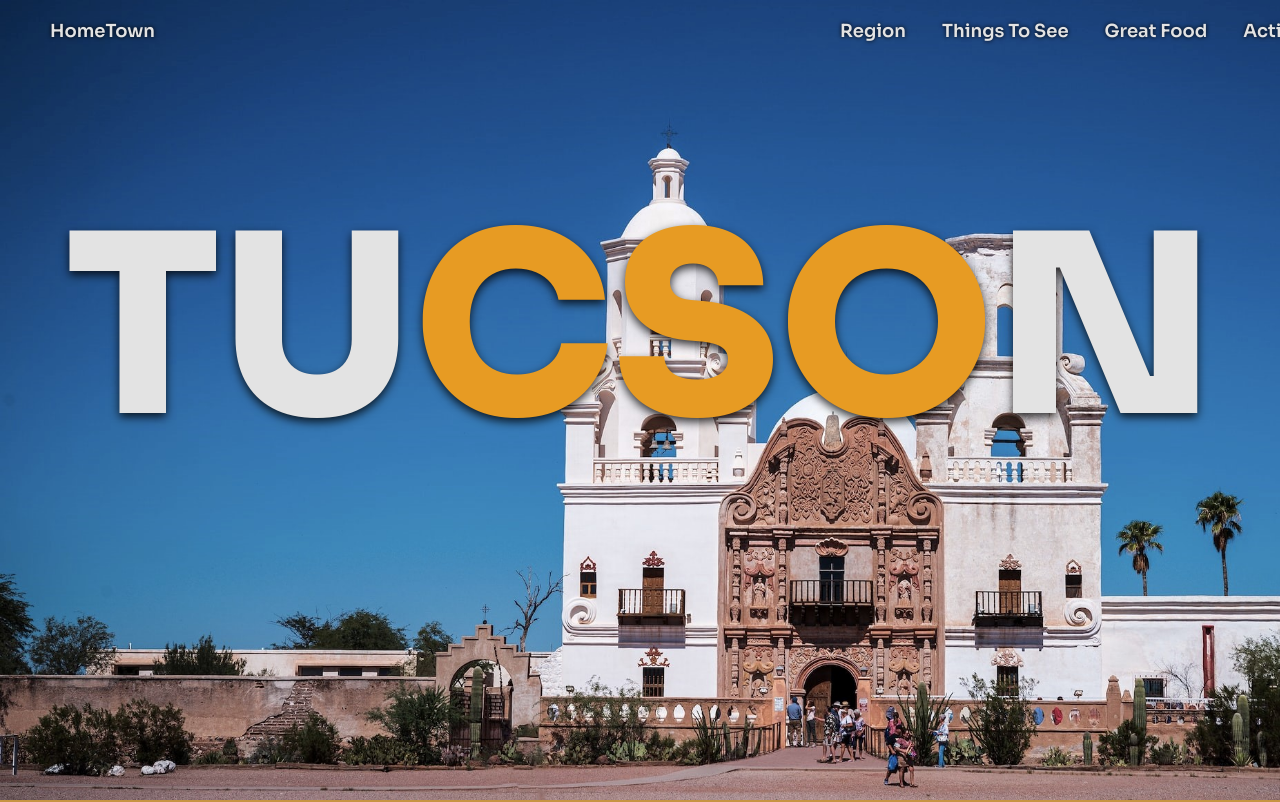
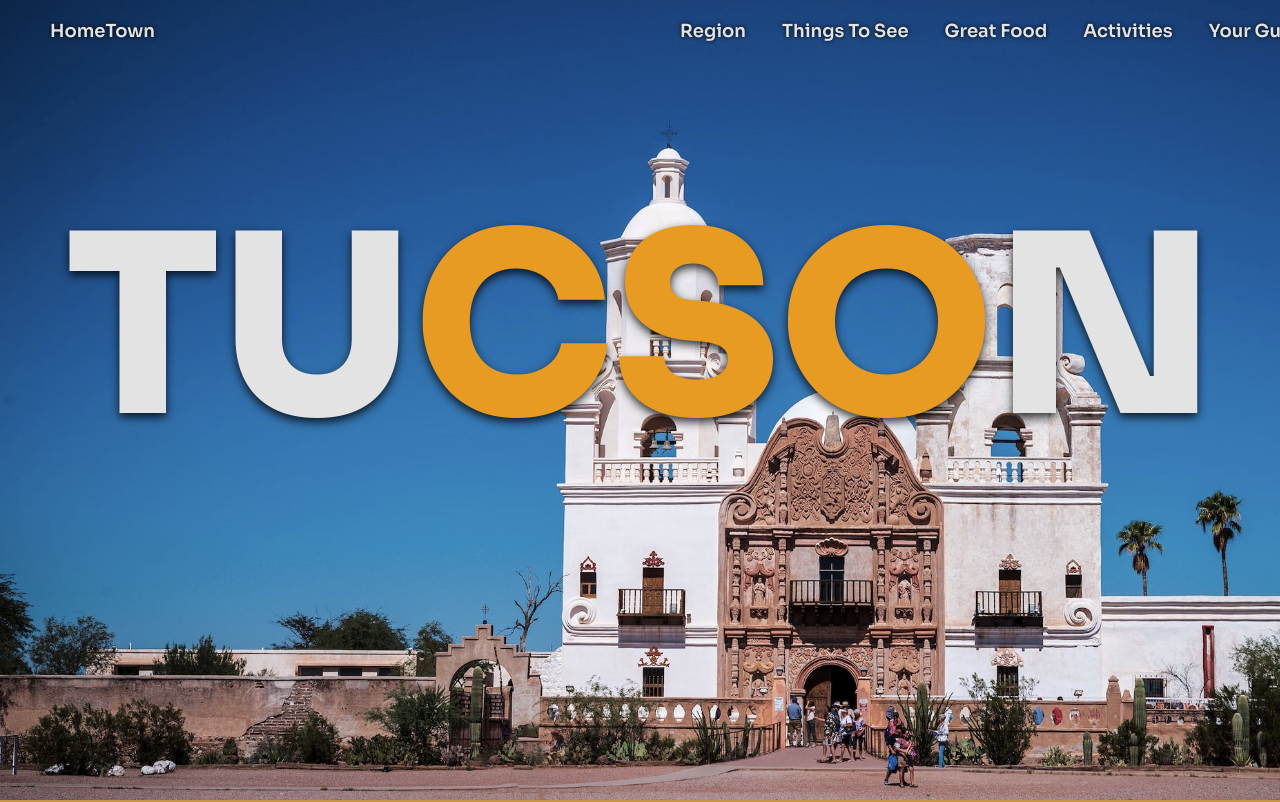
Before and after one commit to AvielDez/Home-Town, a plain HTML site: page index.html in a window 1280 px wide. Shown: the top 802 px of the page. Drawn offline with Linux system fonts and the light colour scheme.

Commit message:
Update styles.css

```diff
--- a/styles.css
+++ b/styles.css
@@ -94,7 +94,7 @@ header ul{
 .nav-container-header{ /*Used to keep the Navigation at the top. If I used flex display to align the nav bar items and used 'position: fixed' it would break the 'display: flex'*/
   position: fixed;
   top: 20px;
-  left: 800px;
+  left: 50%;
   width: 100%;
   z-index: 1;
 }
```
